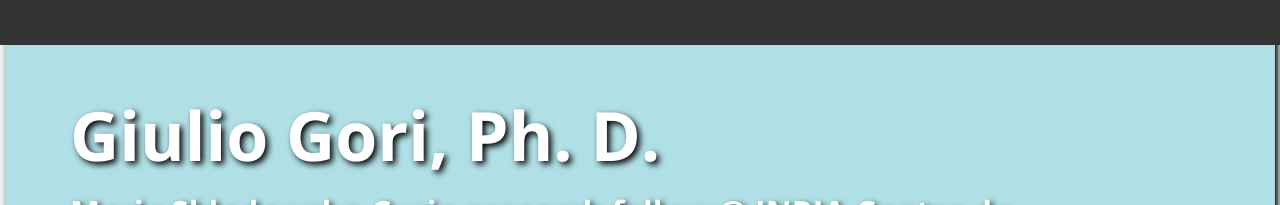
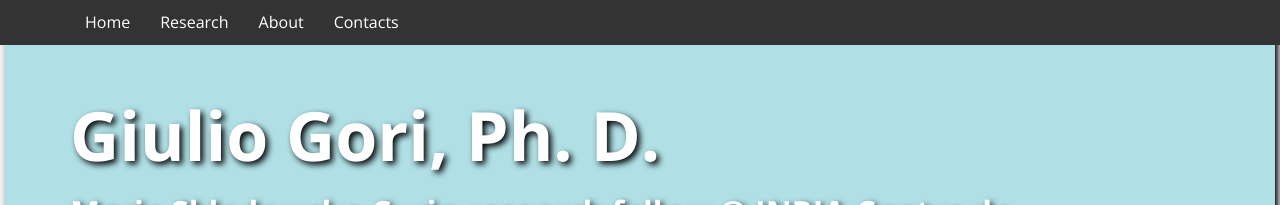
Before and after one commit to LaSerpe/LaSerpe.github.io, a Jekyll site: the page built from index.html, in a window 1280 px wide. Shown: the top 205 px of the page. Built offline with Jekyll 4.4.1, drawn with Linux system fonts in a browser that asks for light colours; nearby versions of some CDN libraries; library files that are not in the unit come from our copies.

Commit message:
try fix menu

```diff
--- a/_includes/topnav.html
+++ b/_includes/topnav.html
@@ -1,19 +1,19 @@
 <nav class="navbar navbar-default navbar-fixed-top">
     <div class="container navbar-container">
-        <div class="navbar-header">
+<!--         <div class="navbar-header">
             <button type="button" class="navbar-toggle collapsed" data-toggle="collapse" data-target="#navbar" aria-expanded="false" aria-controls="navbar">
                 <span class="sr-only">Toggle navigation</span>
                 <span class="icon-bar"></span>
                 <span class="icon-bar"></span>
                 <span class="icon-bar"></span>
             </button>
-        </div>
+        </div> -->
         <div id="navbar" class="collapse navbar-collapse">
             <ul class="nav navbar-nav">
-<!--                 <li {% if page.sectionid=='home' %} class="active" {% endif %}><a href="{{ "/index.html" | prepend: site.baseurl }}">Home</a></li>
+                <li {% if page.sectionid=='home' %} class="active" {% endif %}><a href="{{ "/index.html" | prepend: site.baseurl }}">Home</a></li>
                 <li {% if page.sectionid=='research' %} class="active" {% endif %}><a href="{{ "/html/research.html" | prepend: site.baseurl }}">Research</a></li>
                 <li {% if page.sectionid=='about' %} class="active" {% endif %}><a href="{{ "/html/about.html" | prepend: site.baseurl }}">About</a></li>
-                <li {% if page.sectionid=='contacts' %} class="active" {% endif %}><a href="{{ "/html/contact.html" | prepend: site.baseurl }}">Contacts</a></li> -->
+                <li {% if page.sectionid=='contacts' %} class="active" {% endif %}><a href="{{ "/html/contact.html" | prepend: site.baseurl }}">Contacts</a></li>
             </ul>
         </div>
     </div>
```
